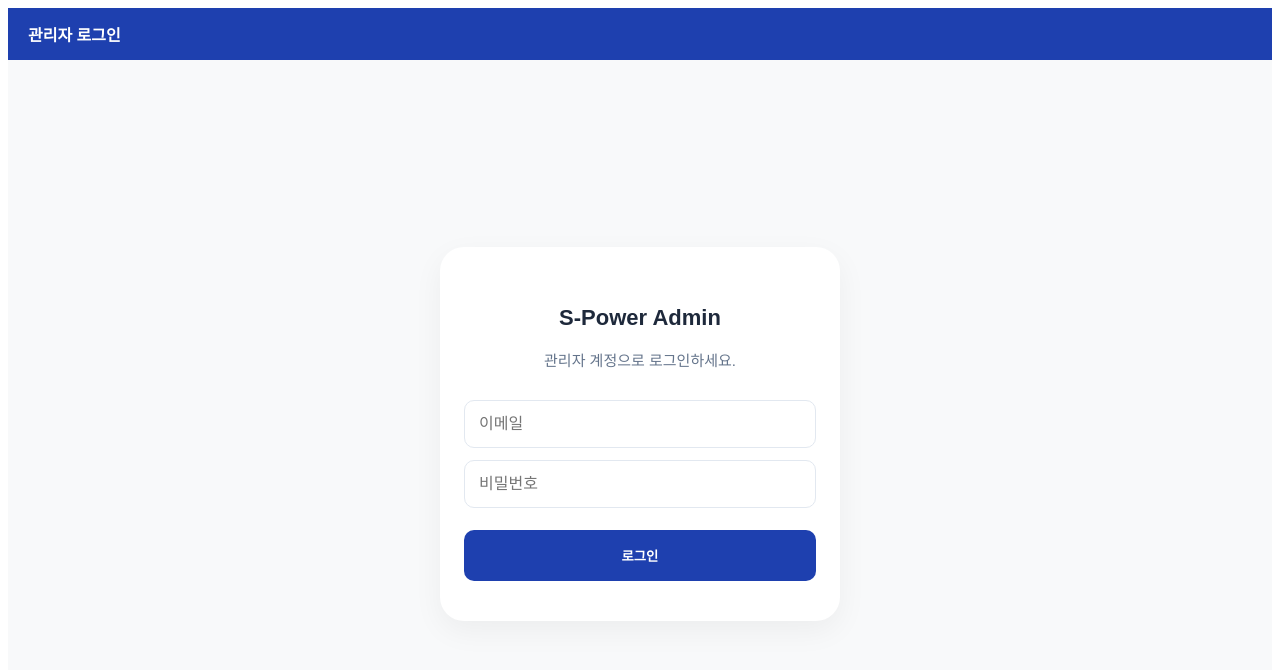
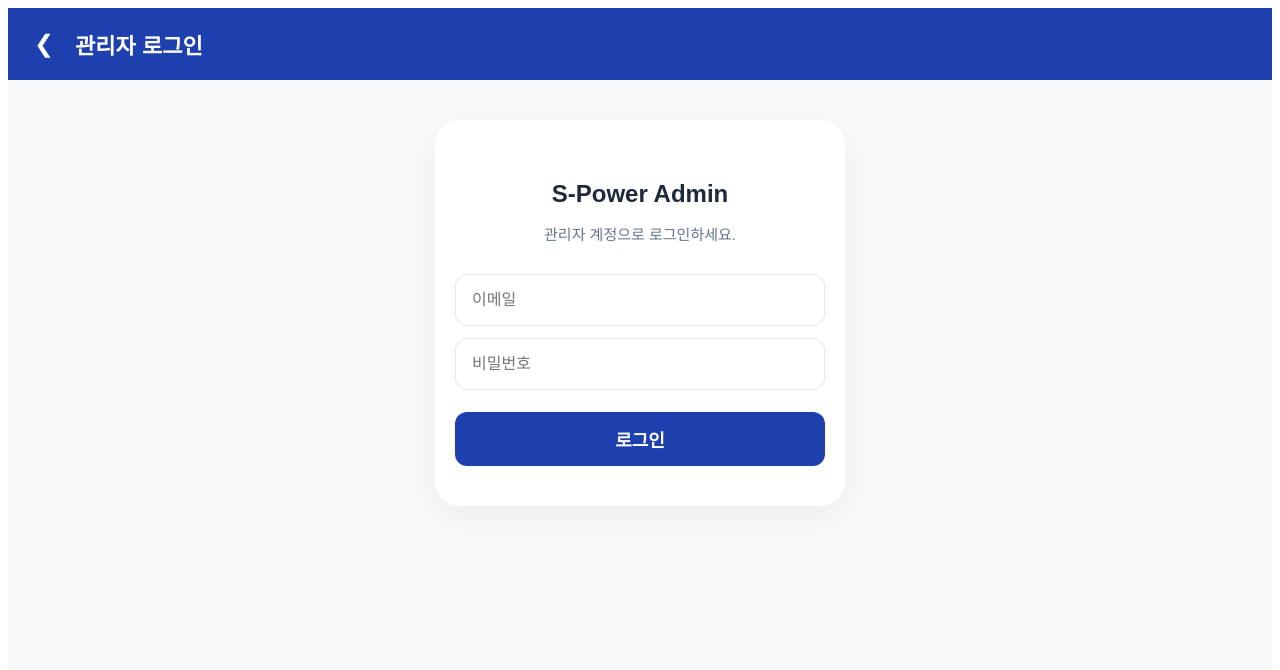
Before and after one commit to JinnyDad/visitor-system, a Next.js app: page /temp-login in a window 1280 px wide. Shown: the top 670 px of the page. Built offline with nearby package versions, Linux system fonts and the light colour scheme; no server answers.

Commit message:
style: align admin login layout with check-visit page

```diff
--- a/app/temp-login/page.js
+++ b/app/temp-login/page.js
@@ -4,53 +4,72 @@ import { useState } from "react";
 import { getSupabaseClient } from "@/lib/supabaseClient";
 import { useRouter } from "next/navigation";
 
-export default function LoginPage() {
-  const router = useRouter();
+export default function AdminLoginPage() {
   const [email, setEmail] = useState("");
   const [password, setPassword] = useState("");
-  const [message, setMessage] = useState("");
+  const [loading, setLoading] = useState(false);
+  const router = useRouter();
+  const supabase = getSupabaseClient();
 
   async function handleLogin(e) {
     e.preventDefault();
-    const supabase = getSupabaseClient();
+    setLoading(true);
     const { error } = await supabase.auth.signInWithPassword({ email, password });
-
-    if (error) {
-      setMessage("실패: " + error.message);
-    } else {
-      router.push("/visitors");
-    }
+    if (error) alert("로그인 실패: " + error.message);
+    else router.push("/admin"); // 관리자 대시보드로 이동
+    setLoading(false);
   }
 
   const inputStyle = {
-    width: "100%",
-    padding: "14px",
-    borderRadius: "10px",
-    border: "1px solid #e2e8f0",
-    marginBottom: "12px",
-    boxSizing: "border-box", // 잘림 방지 필수 속성
-    fontSize: "16px"
+    width: "100%", height: "52px", padding: "0 16px", borderRadius: "12px",
+    border: "1px solid #e2e8f0", marginBottom: "12px", boxSizing: "border-box",
+    fontSize: "16px", outline: "none"
   };
 
   return (
-    <div style={{ minHeight: "100vh", backgroundColor: "#f8f9fa", display: "flex", flexDirection: "column", fontFamily: "'Pretendard', sans-serif", width: "100%", overflowX: "hidden" }}>
-      <header style={{ backgroundColor: "#1e40af", color: "white", padding: "14px 20px", width: "100%", boxSizing: "border-box" }}>
-        <span style={{ fontWeight: "bold" }}>관리자 로그인</span>
+    <div style={{ minHeight: "100vh", backgroundColor: "#f8f9fa", fontFamily: "'Pretendard', sans-serif" }}>
+      {/* ⭐ 헤더: 방문자 조회와 동일하게 22px 적용 */}
+      <header style={{ backgroundColor: "#1e40af", color: "white", padding: "20px", display: "flex", alignItems: "center" }}>
+        <button onClick={() => router.push("/")} style={{ background: "none", border: "none", color: "white", fontSize: "24px", cursor: "pointer", marginRight: "15px" }}>❮</button>
+        <span style={{ fontWeight: "bold", fontSize: "22px" }}>관리자 로그인</span>
       </header>
 
-      <main style={{ flex: 1, display: "flex", alignItems: "center", justifyContent: "center", padding: "20px", width: "100%", boxSizing: "border-box" }}>
-        <div style={{ width: "100%", maxWidth: "400px", backgroundColor: "white", borderRadius: "24px", padding: "40px 24px", boxShadow: "0 10px 30px rgba(0,0,0,0.05)", boxSizing: "border-box" }}>
-          <div style={{ textAlign: "center", marginBottom: "30px" }}>
-            <h2 style={{ fontSize: "22px", fontWeight: "bold", color: "#1e293b" }}>S-Power Admin</h2>
-            <p style={{ color: "#64748b", marginTop: "8px", fontSize: "15px" }}>관리자 계정으로 로그인하세요.</p>
-          </div>
+      {/* ⭐ 메인: margin을 조절하여 카드를 위로 올림 */}
+      <main style={{ padding: "20px", maxWidth: "450px", margin: "20px auto 0", boxSizing: "border-box" }}>
+        <div style={{ backgroundColor: "white", borderRadius: "24px", padding: "40px 20px", boxShadow: "0 10px 30px rgba(0,0,0,0.05)", textAlign: "center", boxSizing: "border-box" }}>
 
-          <form onSubmit={handleLogin} style={{ width: "100%" }}>
-            <input type="email" placeholder="이메일" value={email} onChange={(e) => setEmail(e.target.value)} style={inputStyle} />
-            <input type="password" placeholder="비밀번호" value={password} onChange={(e) => setPassword(e.target.value)} style={inputStyle} />
-            <button type="submit" style={{ width: "100%", padding: "16px", backgroundColor: "#1e40af", color: "white", border: "none", borderRadius: "10px", fontWeight: "bold", cursor: "pointer", marginTop: "10px", boxSizing: "border-box" }}>로그인</button>
+          <h2 style={{ fontSize: "24px", fontWeight: "bold", color: "#1e293b", marginBottom: "10px" }}>S-Power Admin</h2>
+          <p style={{ color: "#64748b", marginBottom: "30px", fontSize: "15px" }}>관리자 계정으로 로그인하세요.</p>
+
+          <form onSubmit={handleLogin}>
+            <input
+              type="email"
+              placeholder="이메일"
+              value={email}
+              onChange={(e) => setEmail(e.target.value)}
+              required
+              style={inputStyle}
+            />
+            <input
+              type="password"
+              placeholder="비밀번호"
+              value={password}
+              onChange={(e) => setPassword(e.target.value)}
+              required
+              style={inputStyle}
+            />
+            <button
+              type="submit"
+              disabled={loading}
+              style={{
+                width: "100%", height: "54px", backgroundColor: "#1e40af", color: "white",
+                border: "none", borderRadius: "12px", fontWeight: "bold", fontSize: "18px",
+                cursor: "pointer", marginTop: "10px"
+              }}
+            >
+              {loading ? "로그인 중..." : "로그인"}
+            </button>
           </form>
-          {message && <p style={{ color: "red", marginTop: "15px", textAlign: "center", fontSize: "14px" }}>{message}</p>}
         </div>
       </main>
     </div>
```
